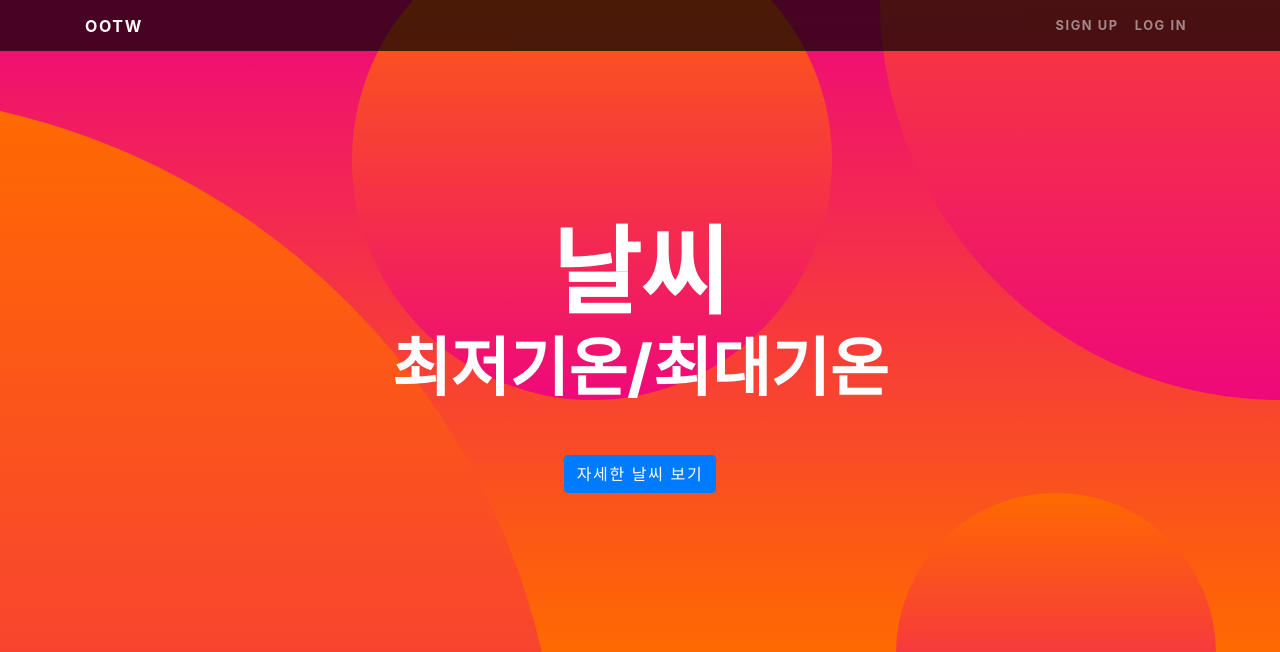
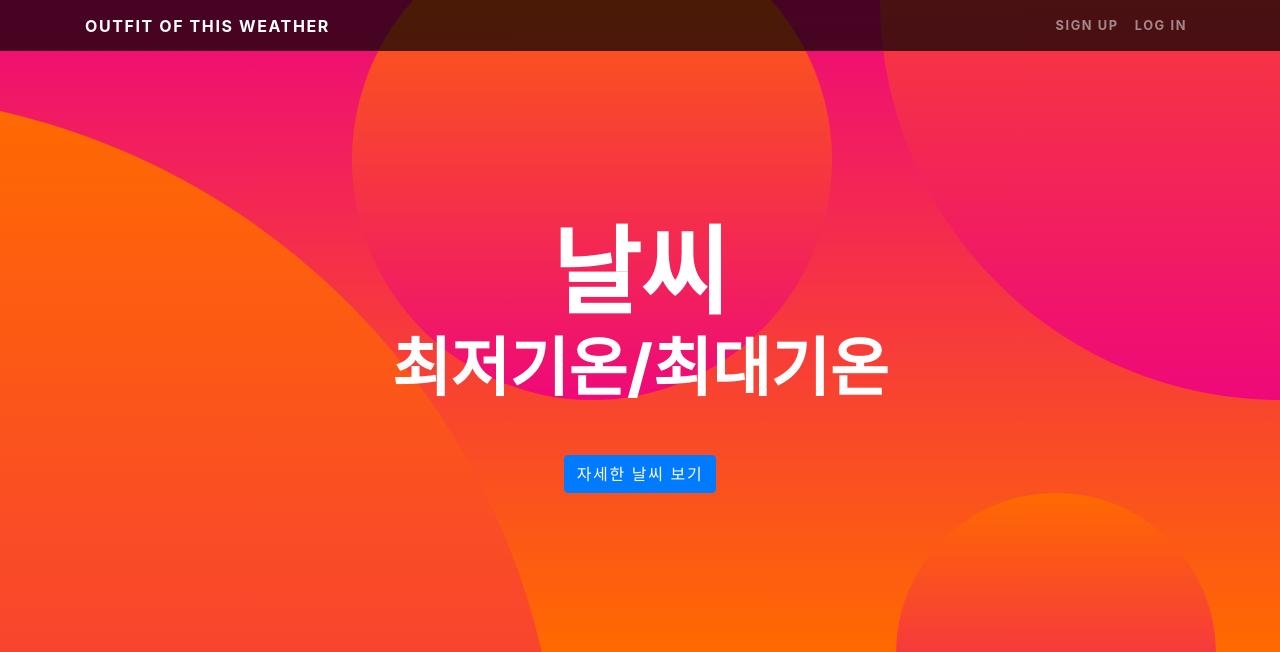
Before and after one commit to LEESANGWON93/OOTW, a Flask app: page / in a window 1280 px wide. Shown: the top 652 px of the page. Run offline with Flask 2, Linux system fonts and the light colour scheme; some libraries are stand-ins or nearby versions.

Commit message:
0417
15:00

```diff
--- a/OOTW project/templates/index.html
+++ b/OOTW project/templates/index.html
@@ -40,7 +40,7 @@
   <!-- Navigation -->
   <nav class="navbar navbar-expand-lg navbar-dark navbar-custom fixed-top">
     <div class="container">
-      <a class="navbar-brand" href="#">OOTW</a>
+      <a class="navbar-brand" href="#">Outfit of this weather</a>
       <button class="navbar-toggler" type="button" data-toggle="collapse" data-target="#navbarResponsive"
         aria-controls="navbarResponsive" aria-expanded="false" aria-label="Toggle navigation">
         <span class="navbar-toggler-icon"></span>
@@ -141,8 +141,6 @@
   </footer>
 
   <!-- Bootstrap core JavaScript -->
-  <script src="{{ url_for('static', filename='jquery.min.js') }}"></script>
-  <script src="{{ url_for('static', filename='bootstrap.bundle.min.js') }}"></script>
 
 </body>
 
```
